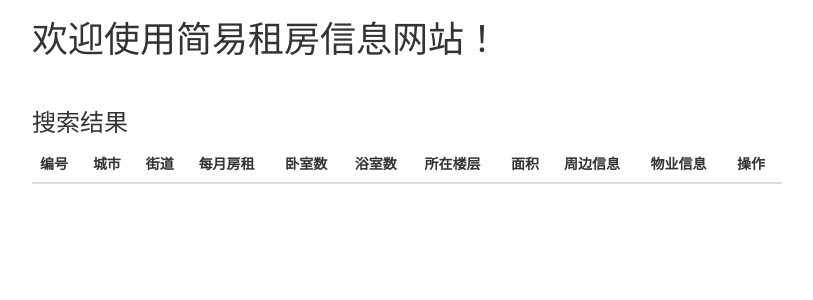
After one commit to HelloOrganization/houserent, a Flask app: template templates/show_res.html in a window 1280 px wide. The commit adds this page. Shown: the top 300 px of the page, without its empty margins (233-1046 px from the left). Run offline with Flask 2, Linux system fonts and the light colour scheme; the template is opened without the code that fills it, so the values that code supplies are empty; some libraries are stand-ins or nearby versions.

Commit message:
new html

```diff
--- /dev/null
+++ b/templates/show_res.html
@@ -0,0 +1,46 @@
+<!DOCTYPE html>
+<html>
+<head>
+   <meta charset="utf-8">
+   <title>简易租房信息网站</title>
+   <link href="http://libs.baidu.com/bootstrap/3.0.3/css/bootstrap.min.css" rel="stylesheet">
+   <script src="http://libs.baidu.com/jquery/2.0.0/jquery.min.js"></script>
+   <script src="http://libs.baidu.com/bootstrap/3.0.3/js/bootstrap.min.js"></script>
+</head>
+<body>
+<div class="container">
+	<div class="row" >
+		<div class="col-md-2">
+		</div>
+		<div class="col-md-8">
+			<h1>欢迎使用简易租房信息网站！</h1>
+			<br/>
+			<h3>搜索结果</h3>
+				<table class="table">
+					<thead>
+						<tr>
+							<th>编号</th>
+							<th>城市</th>
+							<th>街道</th>
+							<th>每月房租</th>
+							<th>卧室数</th>
+							<th>浴室数</th>
+							<th>所在楼层</th>
+							<th>面积</th>
+							<th>周边信息</th>
+							<th>物业信息</th>
+							<th>操作</th>
+						</tr>
+					</thead>
+					<tbody>
+					</tbody>
+				</table>
+		</div>
+		<div class="col-md-2">
+		</div>
+	</div>
+</div>
+<script>
+</script>
+</body>
+</html>
--- a/templates/user.html
+++ b/templates/user.html
@@ -18,8 +18,8 @@
 			<form name="search" method="post" action="">
 			<br/>
 				<input type="text" name="city" placeholder="城市">&nbsp;
-				<input type="number" name="min_rent" placeholder="月租金最小值">&nbsp;
-				<input type="number" name="max_rent" placeholder="月租金最大值">&nbsp;
+				<input type="number" name="min_rent" placeholder="月租金最小值" min="1" max="100000">&nbsp;
+				<input type="number" name="max_rent" placeholder="月租金最大值" min="1" max="100000">&nbsp;
 				卧室：
 				<select name="bedroom">
 					<option>#</option>
```
